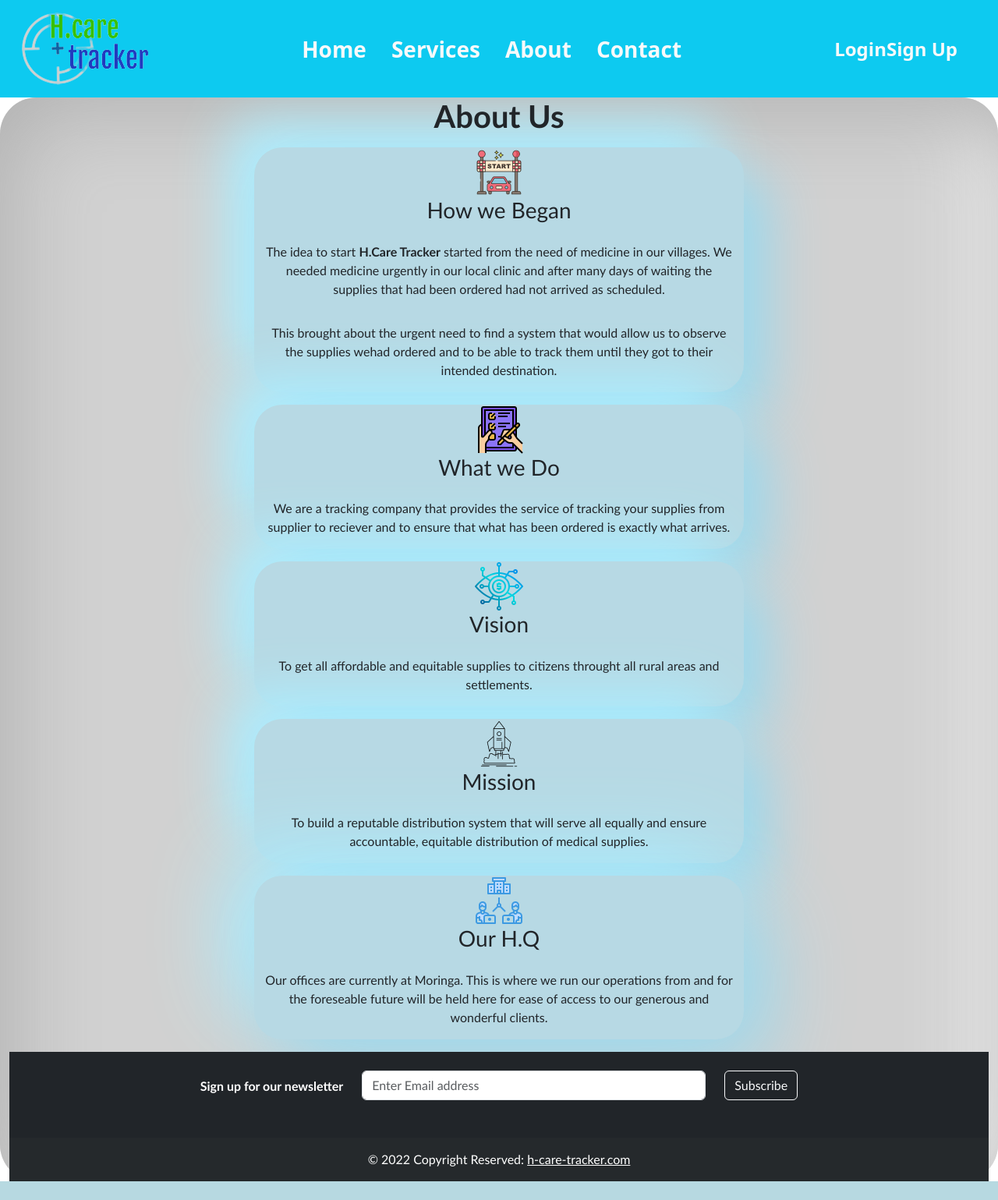
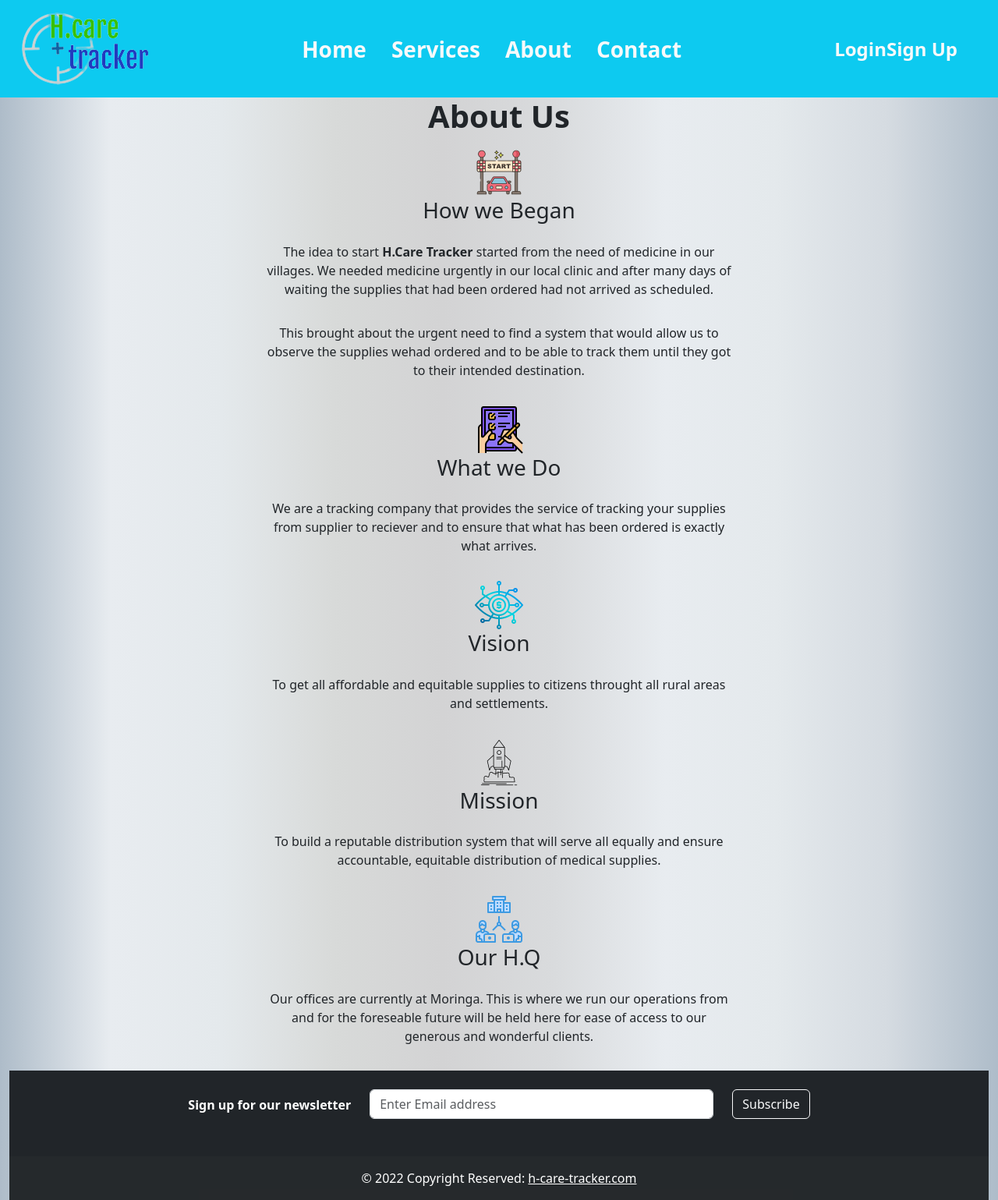
Before and after one commit to MishaelRatemo/H-care-tracker, a Django app: page /about/ in a window 1280 px wide. Shown: the whole page at 78% size. Before the commit the page ends 1515 px from the top, so only its background shows below. Run offline with Django 4.2, Linux system fonts and the light colour scheme; some libraries are stand-ins or nearby versions.

Commit message:
undo unused styling

```diff
--- a/static/css/main.css
+++ b/static/css/main.css
@@ -1,9 +1,3 @@
-.bdy{
-  /* background-image: linear-gradient(rgba(to right gray white aqua)); */
-  /* background-image: linear-gradient(to right, #AEBCC9, #e8ecf0,#e4e9ec,#d5dbe1, #AEBCC9, #AEBCC9, #e8ecf0,#e4e9ec,#d5dbe1, #AEBCC9
-  ); */
-}
-
 .bg-slider{
   background-color: rgba(1, 1, 1, .5)
 }
@@ -12,8 +6,8 @@
   background-image: linear-gradient(to right, #AEBCC9, #e8ecf0,#e4e9ec,#d8dad9, #d3d3d4, #d9dbdd, #e8ecf0,#e4e9ec,#d5dbe1, #AEBCC9 );
 
 }
-#about {
-  border-radius: 47px;
+/* #about {
+
   background: #d1d1d1;
   box-shadow: inset 26px 26px 100px #b2b2b2,
               inset -26px -26px 100px #f0f0f0;
@@ -31,8 +25,8 @@ box-shadow:  34px 34px 68px #9dd8ec,
 background: #b7d9e4;
 box-shadow:  34px 34px 68px #9dd8ec,
              -34px -34px 68px #adeeff;
-}
-#mission{
+} */
+/* #mission{
   border-radius: 36px;
 background: #b7d9e4;
 box-shadow:  34px 34px 68px #9dd8ec,
@@ -49,4 +43,4 @@ box-shadow:  34px 34px 68px #9dd8ec,
 background: #b7d9e4;
 box-shadow:  34px 34px 100px #9dd8ec,
              -34px -34px 100px #adeeff;
-}
+} */
```
